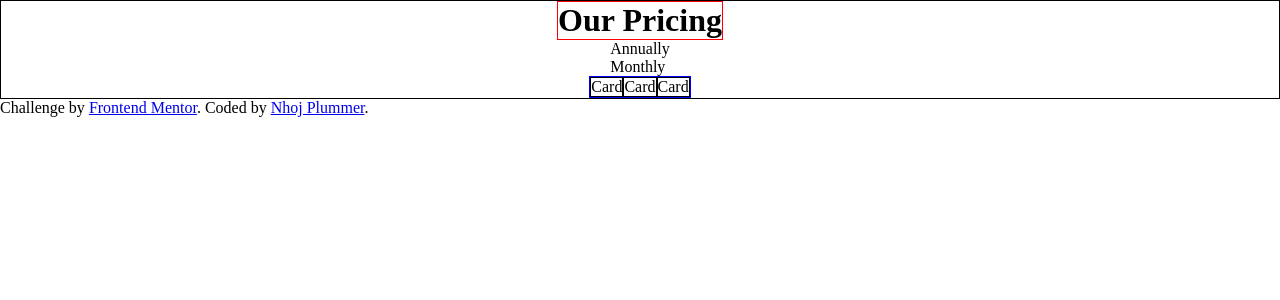
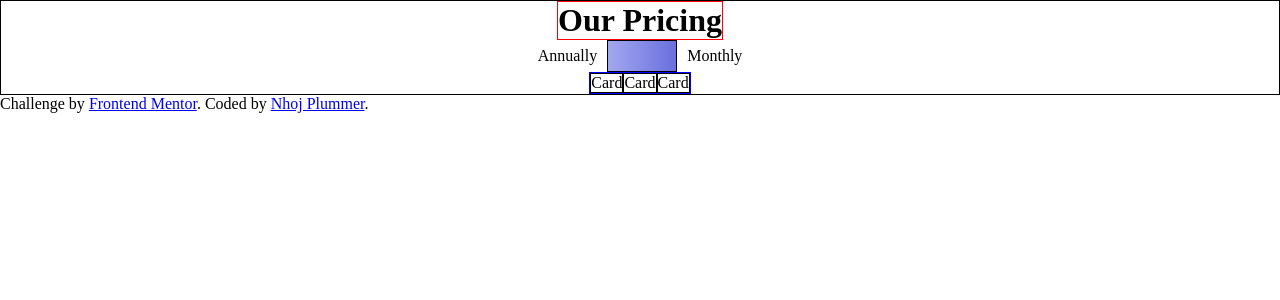
Before and after one commit to Nhoj-Plummer/pricing-component-with-toggle, a React (Create React App) app: page / in a window 1280 px wide. Shown: the top 300 px of the page. Built offline with nearby package versions, Linux system fonts and the light colour scheme.

Commit message:
Fixed background color issue

```diff
--- a/src/components/Toggle/Toggle.css
+++ b/src/components/Toggle/Toggle.css
@@ -1,3 +1,18 @@
 .toggle-container {
-  position: relative;
+  width: 70px;
+  height: 32px;
+  border: 1px solid black;
+  background: var(--color-gradient);
+  cursor: pointer;
+  padding: 2px;
 }
+
+/* .toggle-btn {
+  display: flex;
+  justify-content: center;
+  align-items: center;
+  width: 38px;
+  height: 38px;
+  cursor: pointer;
+  border: 1px solid black;
+} */
--- a/src/components/Toggle/Toggle.js
+++ b/src/components/Toggle/Toggle.js
@@ -1,4 +1,5 @@
 import React from "react"
+import "./Toggle.css"
 
 const Toggle = () => {
   return (
--- a/src/containers/Pricing/pricing.css
+++ b/src/containers/Pricing/pricing.css
@@ -16,3 +16,10 @@
   display: flex;
   border: 1px solid blue;
 }
+
+.pricing-container_toggle {
+  display: flex;
+  justify-content: center;
+  align-items: center;
+  gap: 10px;
+}
--- a/src/containers/Pricing/pricing.js
+++ b/src/containers/Pricing/pricing.js
@@ -10,7 +10,7 @@ const Pricing = () => {
       </div>
       <div className="pricing-container_toggle">
         <p>Annually</p>
-
+        <Toggle />
         <p>Monthly</p>
       </div>
       <div className="pricing-container_prices">
--- a/src/index.css
+++ b/src/index.css
@@ -4,7 +4,7 @@
   --font-family: "Montserrat", sans-serif;
 
   /* Primary Color  */
-  --color-gradient: linear-gradient(hsl(236, 72%, 79%) to hsl(237, 63%, 64%));
+  --color-gradient: linear-gradient(90deg, hsl(236, 72%, 79%) ,  hsl(237, 63%, 64%) );
 
   /* Neutral Color  */
   --color-very-light-grayish-blue: hsl(240, 78%, 98%);
```
